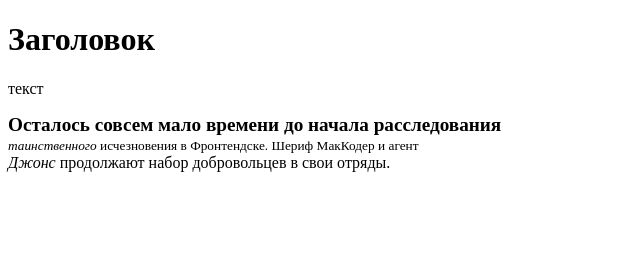
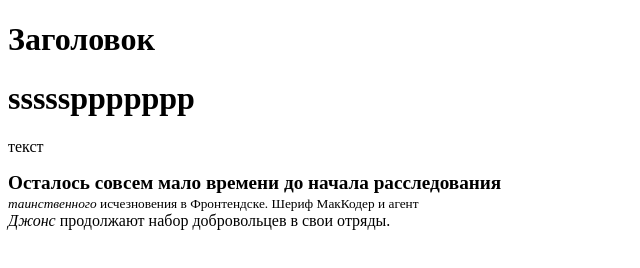
Before and after one commit to vasa-maliy/new-gid, a plain HTML site: page index.html in a window 1280 px wide. Shown: the whole page, without its empty margins (0-640 px from the left). Drawn offline with Linux system fonts and the light colour scheme.

Commit message:
добавили изменение

```diff
--- a/index.html
+++ b/index.html
@@ -7,7 +7,7 @@
 	</head>
 	<body>
 		<H1>Заголовок</H1>
-
+		<h1>sssssppppppp</h1>
 		<p>текст</p>
 
 <p><big><b>Осталось совсем мало времени до начала расследования</big></b><br>
```
